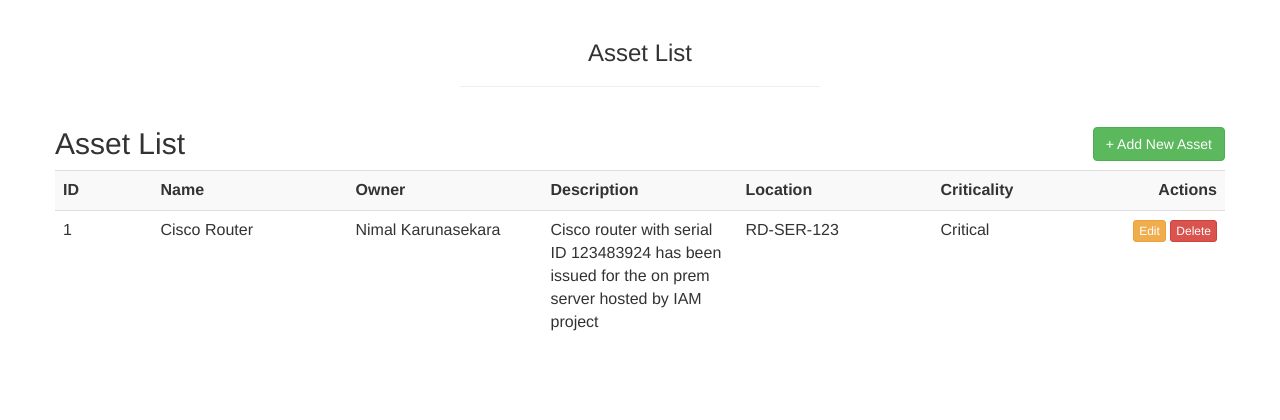
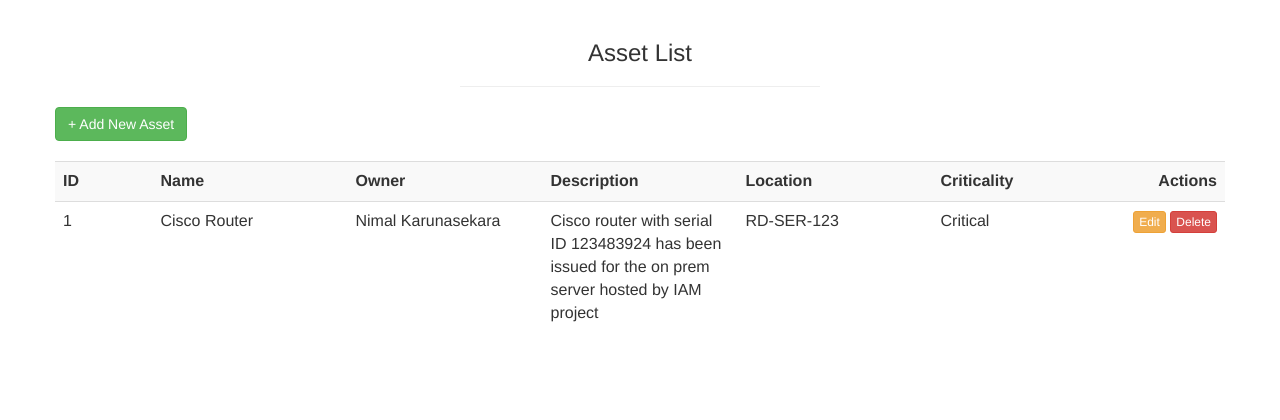
Before and after one commit to WSO2LT/assertRegistryWebApp, a Flask app: page / in a window 1280 px wide. Shown: the part 82-502 px from the top of the page. Run offline with Flask 2, Linux system fonts and the light colour scheme; a user stored in the database is signed in; data comes from the database, SQL or seed files in the repository; some libraries are stand-ins or nearby versions.

Commit message:
Update index.html

```diff
--- a/templates/index.html
+++ b/templates/index.html
@@ -5,8 +5,8 @@
 {% block body %}
 <div class='row mt-5'>
     <div class='col-md-4 col-md-offset-4'>
-    <h3 class='text-center'>Asset List</h3>
-    <hr>
+        <h3 class='text-center'>Asset List</h3>
+        <hr>
     </div>
 </div>
 <div class="row">
@@ -23,8 +23,10 @@
         {% endfor %}
         {% endif %}
         {%endwith%}
-        <h2>Asset List <button type="button" class="btn btn-success  pull-right" data-toggle="modal"
-                data-target="#myModal">+ Add New Asset</button></h2>
+        <div style="padding-bottom: 20px;">
+            <button type="button" class="btn btn-success" data-toggle="modal" data-target="#myModal">+ Add
+                New Asset</button>
+        </div>
 
         <table class="table table-striped table-reponsive">
             <tr>
```
